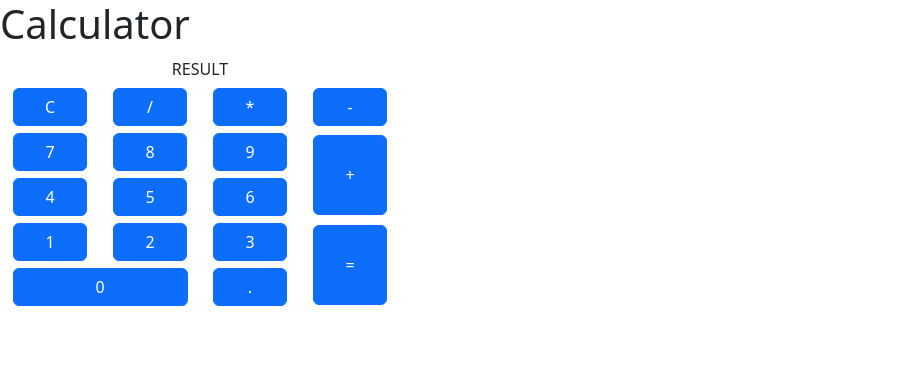
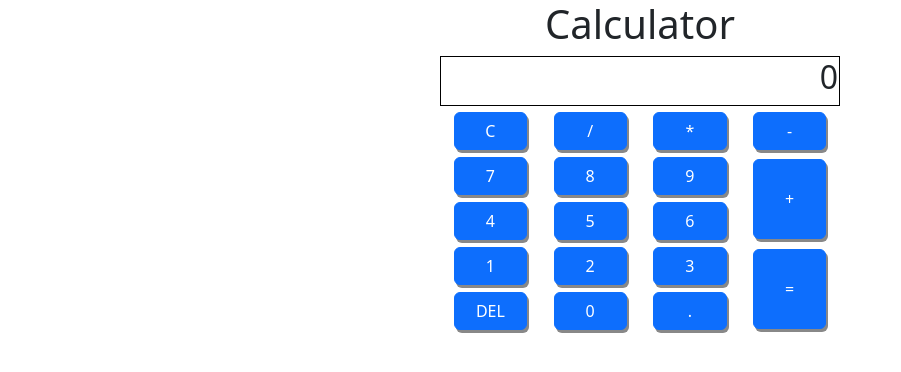
Before and after one commit to hackerboy09/Calculator, a React (Vite) app: page / in a window 1280 px wide. Shown: the top 372 px of the page, without its empty margins (0-901 px from the left). Built offline with nearby package versions, Linux system fonts and the light colour scheme.

Commit message:
Diseño de botones version 2

```diff
--- a/src/App.css
+++ b/src/App.css
@@ -1,5 +1,10 @@
+.app{
+text-align: center;
+}
+
 table {
  width: 400px ;
+ margin: auto;
 
 }
 
@@ -12,4 +17,5 @@
 
 button {
     margin-top: 5px;
+    box-shadow: 2px 3px #888888 ;
 }
--- a/src/App.jsx
+++ b/src/App.jsx
@@ -2,12 +2,16 @@
 
 function App() {
   return (
-    <div>
+    <div className='app'>
     <h1>Calculator</h1>
     <table>
       {/*First row */}
       <tr>
-        <td colSpan={4}>RESULT</td>
+        <td colSpan={4}
+        style={{border:"1px solid black",
+        textAlign: "end"
+        }}>
+          <h2>0</h2></td>
 
       </tr>
       {/*Second row */}
@@ -100,10 +104,14 @@
       </tr>
        {/*Sixth row */}
       <tr>
-        <td colSpan={2}><button
-        type= "button"
-         className='btn btn-primary'
-         style={{width: "175px"}}
+      <td>
+        <button type= "button"
+         className='btn btn-primary w-75'
+         > DEL </button>
+         </td>
+        <td>
+        <button type= "button"
+         className='btn btn-primary w-75'
          > 0 </button></td>
         <td>
         <button
```
